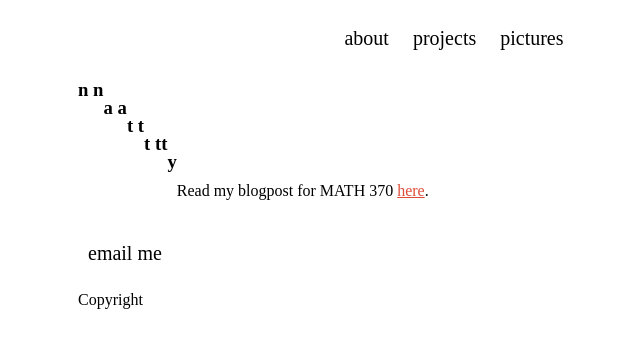
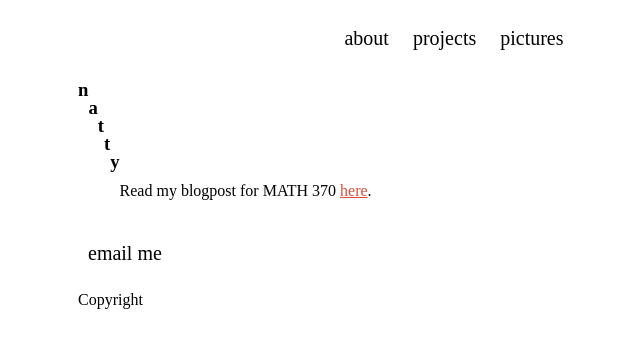
Before and after one commit to nmdavidson/INFO101-Website, a plain HTML site: page index.html in a window 1280 px wide. Shown: the part 50-398 px from the top of the page, without its empty margins (186-826 px from the left). Drawn offline with Linux system fonts and the light colour scheme.

Commit message:
Update index.html

```diff
--- a/index.html
+++ b/index.html
@@ -16,10 +16,10 @@
             <a class="nav-button" href="pictures/homePictures.html">pictures</a>
         </nav>
         <main>
-            <h3 id="banner">n               n</h3><br>
-            <h3 id="banner">a           a</h3><br>
-            <h3 id="banner">t       t</h3><br>
-            <h3 id="banner">t   tt</h3><br>
+            <h3 id="banner">n</h3><br>
+            <h3 id="banner">a</h3><br>
+            <h3 id="banner">t</h3><br>
+            <h3 id="banner">t</h3><br>
             <h3 id="banner">y</h3><br>
             <!--<p>
                 <button class="button" onclick="myFunction('styleNattyPlain.css')">simple</button>
```
